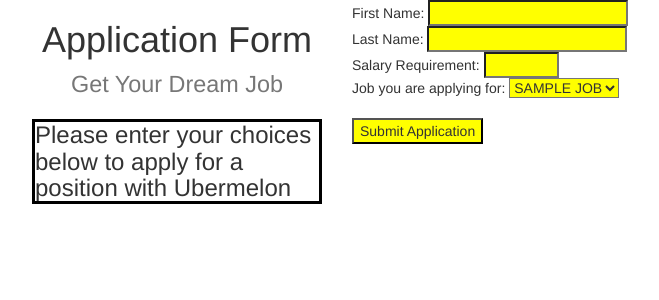
After one commit to helloarielyoung/flask, a Flask app: template templates/application-form.html in a window 1280 px wide. The commit adds this page. Shown: the top 300 px of the page, without its empty margins (303-962 px from the left). Run offline with Flask 2, Linux system fonts and the light colour scheme; the template is opened without the code that fills it: most values are stand-ins (such as "Sample title", 1, 10 or a date in 2020); some libraries are stand-ins or nearby versions.

Commit message:
did some of the things

```diff
--- a/server.py
+++ b/server.py
@@ -11,8 +11,27 @@ app.jinja_env.auto_reload = True
 app.secret_key = "ABC"
 
 
-# YOUR ROUTES GO HERE
+@app.route("/")
+def index():
+    """Home page"""
 
+    html = "index.html"
+    return render_template(html)
+
+
+@app.route("/application-form")
+def form():
+    """Application form page"""
+
+    current_jobs = ["software engineer", "qa engineer", "product manager"]
+
+    html = "application-form.html"
+    return render_template(html, current_jobs=current_jobs)
+
+
+@app.route("/application-success")
+def success():
+    pass
 
 if __name__ == "__main__":
     # We have to set debug=True here, since it has to be True at the
--- a/static/styles.css
+++ b/static/styles.css
@@ -1 +1,24 @@
-/* Your styles can go here. */
+/* CSS for Ubermelon Jobs website */
+
+h3 {
+    border: 3px solid black;
+}
+
+input {
+    background-color: yellow;
+}
+
+input[type=number]{
+    width: 75px;
+}
+
+input[type=text]{
+    width: 200px;
+}
+select {
+    background-color: yellow;
+}
+
+#last_name {
+    font-weight: bold;
+}*/
--- /dev/null
+++ b/templates/application-form.html
@@ -0,0 +1,48 @@
+<!doctype html>
+<html>
+<head>
+    <title>Application Form</title>
+    <link href="https://maxcdn.bootstrapcdn.com/bootstrap/3.3.7/css/bootstrap.min.css" rel="stylesheet">
+    <meta name="viewport" content="width=device-width, initial-scale=1">
+    <link rel="stylesheet" href="styles.css">
+</head>
+<body>
+  <div class="container-fluid">
+    <div class="row">
+        <div class="col-md-3 col-md-offset-3">
+          <h1 class="text-center">Application Form <small>Get Your Dream Job</small><h1>
+          <h3>Please enter your choices below to apply for a position with Ubermelon</h3>
+        </div>
+
+        <form action="/application-success" method="POST">
+
+        <div class="col-xs-6 col-md-4">
+          First Name: <input type="text" name="first_name">
+          <br>
+          Last Name: <input type="text" name="last_name" id=last_name>
+          <br>
+        </div>
+        <div class="col-xs-6 col-md-4">
+          Salary Requirement: <input type="number" name="salary">
+          <br>
+        </div>
+        <div class="col-xs-6 col-md-4">
+          Job you are applying for:
+              <select name="job">
+                {% for job in current_jobs: %}
+                  <option value="{{ job }}">{{ job|upper }}</option>
+                {% endfor %}
+              </select>
+        <br><br>
+        </div>
+        <div class="col-xs-6 col-md-4">
+          <input type="submit" value="Submit Application">
+        </div>
+        </form>
+
+        <script src="http://code.jquery.com/jquery.js"></script>
+        <script src="https://maxcdn.bootstrapcdn.com/bootstrap/3.3.7/js/bootstrap.min.js"></script>
+    </div>
+  </div>
+</body>
+</html>
--- a/templates/index.html
+++ b/templates/index.html
@@ -1,11 +1,13 @@
 <!doctype html>
 <html>
 <head>
-    <title>Sample Home Page</title>
+    <title>Ubermelon Jobs Home Page</title>
 </head>
 <body>
 
-<h1>This is the sample home page.</h1>
+<h1>Ubermelon Jobs</h1>
+<h2>Love what you eat, work where you love!</h2>
+<p>Click <a href="application-form.html">here</a> to apply</p>
 
 </body>
 </html>
```
Also changed, not shown: templates/base.html (added, +9 -0 lines).
